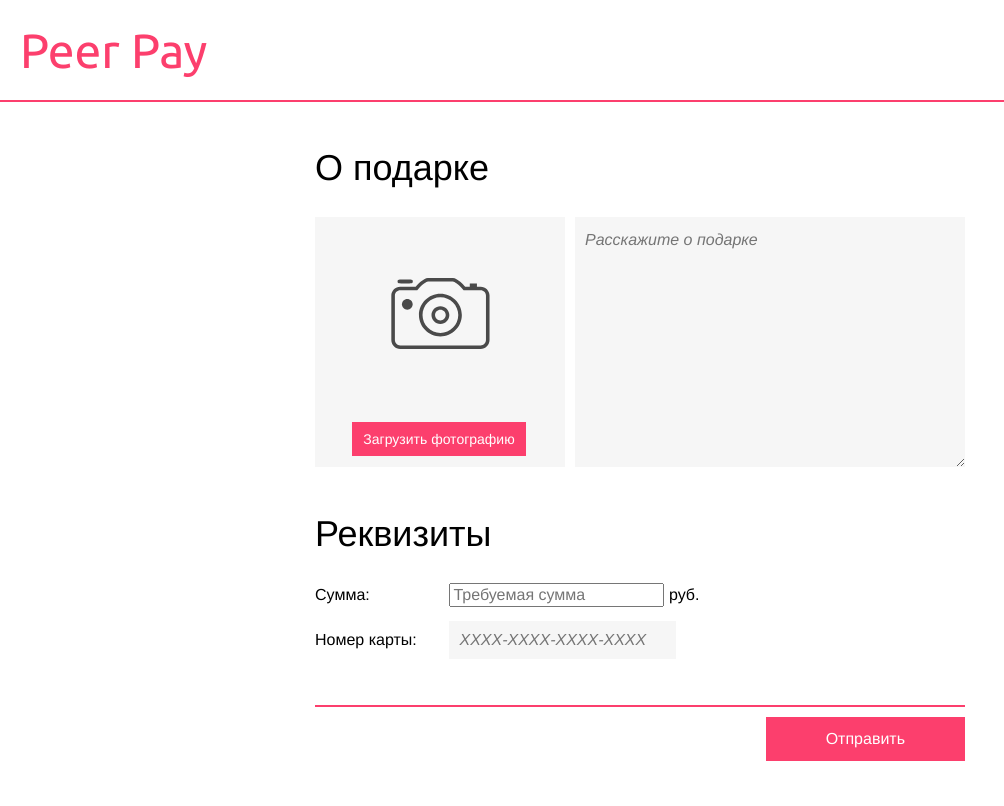
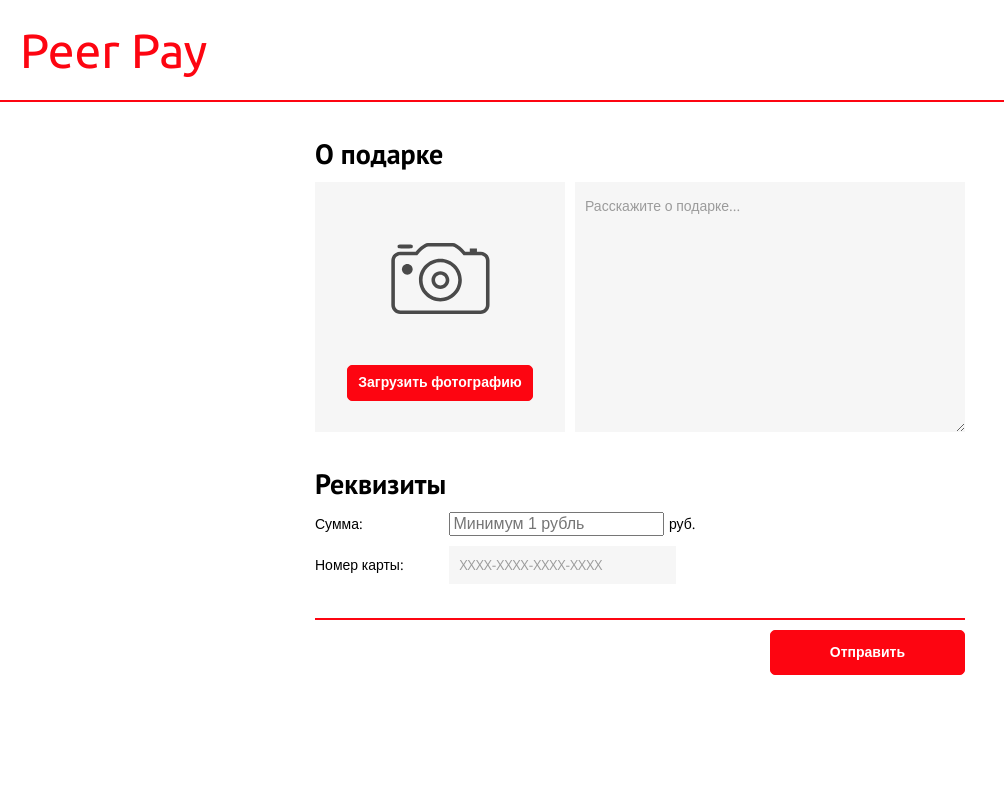
Before and after one commit to octoberry/qiwihack, a Flask app: page /new in a window 1280 px wide. Shown: the whole page, without its empty margins (0-1004 px from the left). After the commit the page ends 675 px from the top, so only its background shows below. Run offline with Flask 2, Linux system fonts and the light colour scheme; parts of the project's set-up code (start-up, migrations or seed data) failed here and were passed over; some libraries are stand-ins or nearby versions.

Commit message:
Update styles for create.html template

```diff
--- a/static/styles/base.styl
+++ b/static/styles/base.styl
@@ -7,8 +7,11 @@ h1,h2,h3,h4,h5,h6
 
 .title
 	&-h2
-		font-size 36px
-		font-weight 300
+		font-family: 'PT Sans', sans-serif;
+		font-size 28px
+		font-weight bold
+		line-height 128%
+		color #000
 a
 	color $red
 	text-decoration none
@@ -80,12 +83,14 @@ input[type=text]
 
 .form-item
 	&__label
+		font-family 'Open Sans', sans-serif
+		font-size 14px
+		line-height 142%
 		display inline-block
 		width 130px
 
 	&--submit
 		border-top 2px solid $red
-		padding-top 10px
 		text-align right
 
 	&__error
@@ -99,9 +104,14 @@ input[type=text]
 		&--show
 			display block
 
+	.hint
+		font-family 'Open Sans', sans-serif
+		font-size 14px
+		line-height 142%
+
 .fileupload
-	height 34px
-	width 200px
+	height 36px
+	width 202px
 	position relative
 	overflow hidden
 
--- a/static/styles/fonts.styl
+++ b/static/styles/fonts.styl
@@ -1 +1,6 @@
-@import url(http://fonts.googleapis.com/css?family=Ubuntu&subset=cyrillic-ext,latin);
+/*font-family: 'PT Sans', sans-serif;*/
+@import url('http://fonts.googleapis.com/css?family=PT+Sans:400,700,400italic&subset=latin,cyrillic')
+/*font-family: 'Open Sans', sans-serif;*/
+@import url('http://fonts.googleapis.com/css?family=Open+Sans:400italic,600italic,400,700,600&subset=latin,cyrillic-ext')
+/*font-family 'Ubuntu', sans-serif*/
+@import url('http://fonts.googleapis.com/css?family=Ubuntu&subset=cyrillic-ext,latin')
--- a/static/styles/guideline.styl
+++ b/static/styles/guideline.styl
@@ -1,5 +1,5 @@
 // colors
-$red = #fc3f6d
+$red = #FD0511
 $redHover = #f44b75
 $redActive = #cc3359
 $redDisabled = #d8d8d8
--- a/static/styles/main.css
+++ b/static/styles/main.css
@@ -1,3 +1,5 @@
+@import url("http://fonts.googleapis.com/css?family=PT+Sans:400,700,400italic&subset=latin,cyrillic");
+@import url("http://fonts.googleapis.com/css?family=Open+Sans:400italic,600italic,400,700,600&subset=latin,cyrillic-ext");
 @import url("http://fonts.googleapis.com/css?family=Ubuntu&subset=cyrillic-ext,latin");
 /* normalize.css v3.0.0 | MIT License | git.io/normalize */
 html {
@@ -189,11 +191,14 @@ h6 {
   margin: 0;
 }
 .title-h2 {
-  font-size: 36px;
-  font-weight: 300;
+  font-family: 'PT Sans', sans-serif;
+  font-size: 28px;
+  font-weight: bold;
+  line-height: 128%;
+  color: #000;
 }
 a {
-  color: #fc3f6d;
+  color: #fd0511;
   text-decoration: none;
 }
 a:hover {
@@ -213,28 +218,40 @@ textarea {
   padding: 14px 10px;
 }
 textarea::-webkit-input-placeholder {
-  font-style: italic;
+  font-family: 'Open Sans', sans-serif;
+  font-size: 14px;
+  color: #9b9b9b;
 }
 textarea:-moz-placeholder {
-  font-style: italic;
-  opacity: 1;
+  font-family: 'Open Sans', sans-serif;
+  font-size: 14px;
+  color: #9b9b9b;
 }
 textarea::-moz-placeholder {
-  font-style: italic;
-  opacity: 1;
+  font-family: 'Open Sans', sans-serif;
+  font-size: 14px;
+  color: #9b9b9b;
 }
 textarea:-ms-input-placeholder {
-  font-style: italic;
+  font-family: 'Open Sans', sans-serif;
+  font-size: 14px;
+  color: #9b9b9b;
 }
 textarea:focus {
-  outline-color: #fc3f6d;
+  outline-color: #fd0511;
 }
 button {
-  font-size: 16px;
+  font-family: 'Open Sans', sans-serif;
+  font-size: 14px;
+  font-weight: bold;
+  line-height: 135%;
+  color: #fff;
   padding: 12px 59px;
-  border: 1px solid #fc3f6d;
-  background: #fc3f6d;
-  color: #fff;
+  border: 1px solid #fd0511;
+  -webkit-border-radius: 5px;
+  -moz-border-radius: 5px;
+  border-radius: 5px;
+  background: #fd0511;
 }
 button:hover {
   color: #fff;
@@ -245,15 +262,21 @@ button:active {
   background: #cc3359;
 }
 .button {
-  font-size: 16px;
+  font-family: 'Open Sans', sans-serif;
+  font-size: 14px;
+  font-weight: bold;
+  line-height: 135%;
+  color: #fff;
   padding: 12px 59px;
-  border: 1px solid #fc3f6d;
-  background: #fc3f6d;
-  color: #fff;
+  border: 1px solid #fd0511;
+  -webkit-border-radius: 5px;
+  -moz-border-radius: 5px;
+  border-radius: 5px;
+  background: #fd0511;
 }
 .button__full-color {
   padding: 12px 59px;
-  background: #fc3f6d;
+  background: #fd0511;
   color: #fff;
 }
 .button__full-color:hover {
@@ -274,33 +297,41 @@ input[type=text] {
   padding: 10px;
 }
 input[type=text]::-webkit-input-placeholder {
-  font-style: italic;
+  font-family: 'Open Sans', sans-serif;
+  font-size: 14px;
+  color: #9b9b9b;
 }
 input[type=text]:-moz-placeholder {
-  font-style: italic;
-  opacity: 1;
+  font-family: 'Open Sans', sans-serif;
+  font-size: 14px;
+  color: #9b9b9b;
 }
 input[type=text]::-moz-placeholder {
-  font-style: italic;
-  opacity: 1;
+  font-family: 'Open Sans', sans-serif;
+  font-size: 14px;
+  color: #9b9b9b;
 }
 input[type=text]:-ms-input-placeholder {
-  font-style: italic;
+  font-family: 'Open Sans', sans-serif;
+  font-size: 14px;
+  color: #9b9b9b;
 }
 input[type=text]:focus {
-  outline-color: #fc3f6d;
+  outline-color: #fd0511;
 }
 .input--full {
   width: 96%;
   padding: 20px 2% !important;
 }
 .form-item__label {
+  font-family: 'Open Sans', sans-serif;
+  font-size: 14px;
+  line-height: 142%;
   display: inline-block;
   width: 130px;
 }
 .form-item--submit {
-  border-top: 2px solid #fc3f6d;
-  padding-top: 10px;
+  border-top: 2px solid #fd0511;
   text-align: right;
 }
 .form-item__error {
@@ -314,9 +345,14 @@ input[type=text]:focus {
 .form-item__error--show {
   display: block;
 }
+.form-item .hint {
+  font-family: 'Open Sans', sans-serif;
+  font-size: 14px;
+  line-height: 142%;
+}
 .fileupload {
-  height: 34px;
-  width: 200px;
+  height: 36px;
+  width: 202px;
   position: relative;
   overflow: hidden;
 }
@@ -348,14 +384,14 @@ input[type=text]:focus {
   height: 18px;
 }
 .spacer--small {
-  height: 14px;
+  height: 10px;
 }
 .spacer--big {
-  height: 46px;
+  height: 34px;
 }
 .header {
   height: 100px;
-  border-bottom: 2px solid #fc3f6d;
+  border-bottom: 2px solid #fd0511;
 }
 .header__logo a {
   font-family: 'Ubuntu', sans-serif;
@@ -363,15 +399,15 @@ input[type=text]:focus {
   line-height: 100px;
   margin-left: 20px;
   font-weight: 400;
-  color: #fc3f6d;
+  color: #fd0511;
 }
 .main {
-  font-family: Helvetica Neue, Helvetica, Arial sans-serif;
+  font-family: 'Open Sans', 'Helvetica Neue', 'Helvetica', 'Arial' sans-serif;
   width: 650px;
   margin-left: auto;
   margin-right: auto;
-  margin-top: 45px;
-  margin-bottom: 45px;
+  margin-top: 34px;
+  margin-bottom: 100px;
 }
 .present {
   position: relative;
@@ -396,10 +432,7 @@ input[type=text]:focus {
   padding-bottom: 47px;
 }
 .present__fileupload {
-  font-size: 14px;
-  position: absolute;
-  bottom: -3px;
-  left: 24px;
+  margin: auto;
 }
 .present__fileupload-button {
   font-size: 14px;
--- a/static/styles/main.styl
+++ b/static/styles/main.styl
@@ -1,9 +1,10 @@
 @import 'fonts'
-@import '../bower_components/normalize.styl/normalize.styl'
+@import 'normalize'
 @import 'guideline'
 @import 'base'
 @import 'helpers'
 @import 'spacers'
+
 
 .header
 	height 100px
@@ -19,12 +20,12 @@
 
 
 .main
-	font-family Helvetica Neue, Helvetica, Arial sans-serif
+	font-family 'Open Sans', 'Helvetica Neue', 'Helvetica', 'Arial' sans-serif
 	width 650px
 	margin-left auto
 	margin-right auto
-	margin-top 45px
-	margin-bottom 45px
+	margin-top 34px
+	margin-bottom 100px
 
 .present
 	position relative
@@ -49,10 +50,7 @@
 		padding-bottom 47px
 
 	&__fileupload
-		font-size 14px
-		position absolute
-		bottom -3px
-		left 24px
+		margin auto
 
 		&-button
 			font-size 14px
--- /dev/null
+++ b/static/styles/normalize.styl
@@ -0,0 +1,379 @@
+/*! normalize.css v3.0.0 | MIT License | git.io/normalize */
+
+/**
+ * 1. Set default font family to sans-serif.
+ * 2. Prevent iOS text size adjust after orientation change, without disabling
+ *    user zoom.
+ */
+
+html
+  font-family: sans-serif // 1
+  -ms-text-size-adjust: 100% // 2
+  -webkit-text-size-adjust: 100% // 2
+
+/**
+ * Remove default margin.
+ */
+
+body
+  margin: 0
+
+/* HTML5 display definitions
+   ========================================================================== */
+
+/**
+ * Correct `block` display not defined in IE 8/9.
+ */
+
+article,
+aside,
+details,
+figcaption,
+figure,
+footer,
+header,
+hgroup,
+main,
+nav,
+section,
+summary
+  display: block
+
+/**
+ * 1. Correct `inline-block` display not defined in IE 8/9.
+ * 2. Normalize vertical alignment of `progress` in Chrome, Firefox, and Opera.
+ */
+
+audio,
+canvas,
+progress,
+video
+  display: inline-block // 1
+  vertical-align: baseline // 2
+
+/**
+ * Prevent modern browsers from displaying `audio` without controls.
+ * Remove excess height in iOS 5 devices.
+ */
+
+audio:not([controls])
+  display: none
+  height: 0
+
+/**
+ * Address `[hidden]` styling not present in IE 8/9.
+ * Hide the `template` element in IE, Safari, and Firefox < 22.
+ */
+
+[hidden],
+template
+  display: none
+
+/* Links
+   ========================================================================== */
+
+/**
+ * 1. Remove the gray background color from active links in IE 10.
+ * 2. Improve readability when focused and also mouse hovered in all browsers.
+ */
+
+a
+  background: transparent // 1
+  &:active,
+  &:hover
+    outline: 0 // 2
+
+/* Text-level semantics
+   ========================================================================== */
+
+/**
+ * Address styling not present in IE 8/9, Safari 5, and Chrome.
+ */
+
+abbr[title]
+  border-bottom: 1px dotted
+
+/**
+ * Address style set to `bolder` in Firefox 4+, Safari 5, and Chrome.
+ */
+
+b,
+strong
+  font-weight: bold
+
+/**
+ * Address styling not present in Safari 5 and Chrome.
+ */
+
+dfn
+  font-style: italic
+
+/**
+ * Address variable `h1` font-size and margin within `section` and `article`
+ * contexts in Firefox 4+, Safari 5, and Chrome.
+ */
+
+h1
+  font-size: 2em
+  margin: 0.67em 0
+
+/**
+ * Address styling not present in IE 8/9.
+ */
+
+mark
+  background: #ff0
+  color: #000
+
+/**
+ * Address inconsistent and variable font size in all browsers.
+ */
+
+small
+  font-size: 80%
+
+/**
+ * Prevent `sub` and `sup` affecting `line-height` in all browsers.
+ */
+
+sub,
+sup
+  font-size: 75%
+  line-height: 0
+  position: relative
+  vertical-align: baseline
+
+sup
+  top: -0.5em
+
+sub
+  bottom: -0.25em
+
+/* Embedded content
+   ========================================================================== */
+
+/**
+ * Remove border when inside `a` element in IE 8/9.
+ */
+
+img
+  border: 0
+
+/**
+ * Correct overflow displayed oddly in IE 9.
+ */
+
+svg:not(:root)
+  overflow: hidden
+
+/* Grouping content
+   ========================================================================== */
+
+/**
+ * Address margin not present in IE 8/9 and Safari 5.
+ */
+
+figure
+  margin: 1em 40px
+
+/**
+ * Address differences between Firefox and other browsers.
+ */
+
+hr
+  -moz-box-sizing: content-box
+  box-sizing: content-box
+  height: 0
+
+/**
+ * Contain overflow in all browsers.
+ */
+
+pre
+  overflow: auto
+
+/**
+ * Address odd `em`-unit font size rendering in all browsers.
+ */
+
+code,
+kbd,
+pre,
+samp
+  font-family: monospace, monospace
+  font-size: 1em
+
+/* Forms
+   ========================================================================== */
+
+/**
+ * Known limitation: by default, Chrome and Safari on OS X allow very limited
+ * styling of `select`, unless a `border` property is set.
+ */
+
+/**
+ * 1. Correct color not being inherited.
+ *    Known issue: affects color of disabled elements.
+ * 2. Correct font properties not being inherited.
+ * 3. Address margins set differently in Firefox 4+, Safari 5, and Chrome.
+ */
+
+button,
+input,
+optgroup,
+select,
+textarea
+  color: inherit // 1
+  font: inherit // 2
+  margin: 0 // 3
+
+/**
+ * Address `overflow` set to `hidden` in IE 8/9/10.
+ */
+
+button
+  overflow: visible
+
+/**
+ * Address inconsistent `text-transform` inheritance for `button` and `select`.
+ * All other form control elements do not inherit `text-transform` values.
+ * Correct `button` style inheritance in Firefox, IE 8+, and Opera
+ * Correct `select` style inheritance in Firefox.
+ */
+
+button,
+select
+  text-transform: none
+
+/**
+ * 1. Avoid the WebKit bug in Android 4.0.* where (2) destroys native `audio`
+ *    and `video` controls.
+ * 2. Correct inability to style clickable `input` types in iOS.
+ * 3. Improve usability and consistency of cursor style between image-type
+ *    `input` and others.
+ */
+
+button,
+html input[type="button"], // 1
+input[type="reset"],
+input[type="submit"]
+  -webkit-appearance: button // 2
+  cursor: pointer // 3
+
+/**
+ * Re-set default cursor for disabled elements.
+ */
+
+button[disabled],
+html input[disabled]
+  cursor: default
+
+/**
+ * Remove inner padding and border in Firefox 4+.
+ */
+
+button::-moz-focus-inner,
+input::-moz-focus-inner
+  border: 0
+  padding: 0
+
+/**
+ * Address Firefox 4+ setting `line-height` on `input` using `!important` in
+ * the UA stylesheet.
+ */
+
+input
+  line-height: normal
+
+/**
+ * It's recommended that you don't attempt to style these elements.
+ * Firefox's implementation doesn't respect box-sizing, padding, or width.
+ *
+ * 1. Address box sizing set to `content-box` in IE 8/9/10.
+ * 2. Remove excess padding in IE 8/9/10.
+ */
+
+input[type="checkbox"],
+input[type="radio"]
+  box-sizing: border-box // 1
+  padding: 0 // 2
+
+/**
+ * Fix the cursor style for Chrome's increment/decrement buttons. For certain
+ * `font-size` values of the `input`, it causes the cursor style of the
+ * decrement button to change from `default` to `text`.
+ */
+
+input[type="number"]::-webkit-inner-spin-button,
+input[type="number"]::-webkit-outer-spin-button
+  height: auto
+
+/**
+ * 1. Address `appearance` set to `searchfield` in Safari 5 and Chrome.
+ * 2. Address `box-sizing` set to `border-box` in Safari 5 and Chrome
+ *    (include `-moz` to future-proof).
+ */
+
+input[type="search"]
+  -webkit-appearance: textfield // 1
+  -moz-box-sizing: content-box
+  -webkit-box-sizing: content-box // 2
+  box-sizing: content-box
+
+/**
+ * Remove inner padding and search cancel button in Safari and Chrome on OS X.
+ * Safari (but not Chrome) clips the cancel button when the search input has
+ * padding (and `textfield` appearance).
+ */
+
+input[type="search"]::-webkit-search-cancel-button,
+input[type="search"]::-webkit-search-decoration
+  -webkit-appearance: none
+
+/**
+ * Define consistent border, margin, and padding.
+ */
+
+fieldset
+  border: 1px solid #c0c0c0
+  margin: 0 2px
+  padding: 0.35em 0.625em 0.75em
+
+/**
+ * 1. Correct `color` not being inherited in IE 8/9.
+ * 2. Remove padding so people aren't caught out if they zero out fieldsets.
+ */
+
+legend
+  border: 0 // 1
+  padding: 0 // 2
+
+/**
+ * Remove default vertical scrollbar in IE 8/9.
+ */
+
+textarea
+  overflow: auto
+
+/**
+ * Don't inherit the `font-weight` (applied by a rule above).
+ * NOTE: the default cannot safely be changed in Chrome and Safari on OS X.
+ */
+
+optgroup
+  font-weight: bold
+
+/* Tables
+   ========================================================================== */
+
+/**
+ * Remove most spacing between table cells.
+ */
+
+table
+  border-collapse: collapse
+  border-spacing: 0
+
+td,
+th
+  padding: 0
--- a/static/styles/spacers.styl
+++ b/static/styles/spacers.styl
@@ -4,7 +4,7 @@
 	height 18px
 
 	&--small
-		height 14px
+		height 10px
 
 	&--big
-		height 46px
+		height 34px
--- a/templates/create.html
+++ b/templates/create.html
@@ -3,9 +3,8 @@
 <h2 class="title-h2">О подарке</h2>
 <div class="spacer spacer--small"></div>
 <form method="post" role="presentSubmit">
-    <div class="present">
+    <div class="present clearfix">
 		<div class="form-item__error" id="block-error1"></div>
-		<div class="spacer spacer--small"></div>
 		<aside class="form-item present__photo">
 			<img class="present__icon" src="/static/images/photo-icon.svg" alt=""/>
 			<div class="fileupload present__fileupload">
@@ -15,20 +14,17 @@
 			</div>
 		</aside>
 		<aside class="form-item present__desc">
-			{{ form.description(placeholder='Расскажите о подарке')|safe }}
+			{{ form.description(placeholder='Расскажите о подарке...')|safe }}
 		</aside>
-		<div class="clearfix"></div>
     </div>
-	<div class="clearfix"></div>
 	<div class="spacer spacer--big"></div>
     <h2 class="title-h2">Реквизиты</h2>
 	<div class="spacer spacer--small"></div>
 	<div class="form-item__error" id="block-error2"></div>
-	<div class="spacer spacer--small"></div>
 	<div class="form-item">
         <label class="form-item__label" for="present[sum]">Сумма:</label>
-        {{ form.amount(class="form-item__input-text", placeholder='Требуемая сумма', id='present[sum]') }}
-        <span class="currency">руб.</span>
+        {{ form.amount(class="form-item__input-text", placeholder='Минимум 1 рубль', id='present[sum]') }}
+        <span class="hint">руб.</span>
 	</div>
     <div class="spacer spacer--small"></div>
     <div class="form-item">
@@ -37,7 +33,8 @@
     </div>
     <div class="spacer spacer--big"></div>
     <div class="form-item form-item--submit">
-        <input class="button button__full-color" type="submit" value="Отправить"/>
+		<div class="spacer spacer--small"></div>
+		<input class="button button__full-color" type="submit" value="Отправить"/>
     </div>
 </form>
 {% endblock %}
```
Also changed, not shown: Gruntfile.js (deleted, +0 -51 lines), bower.json (deleted, +0 -25 lines), package.json (deleted, +0 -31 lines), static/styles/mixins.styl (+23 -9 lines), 1 other file.
